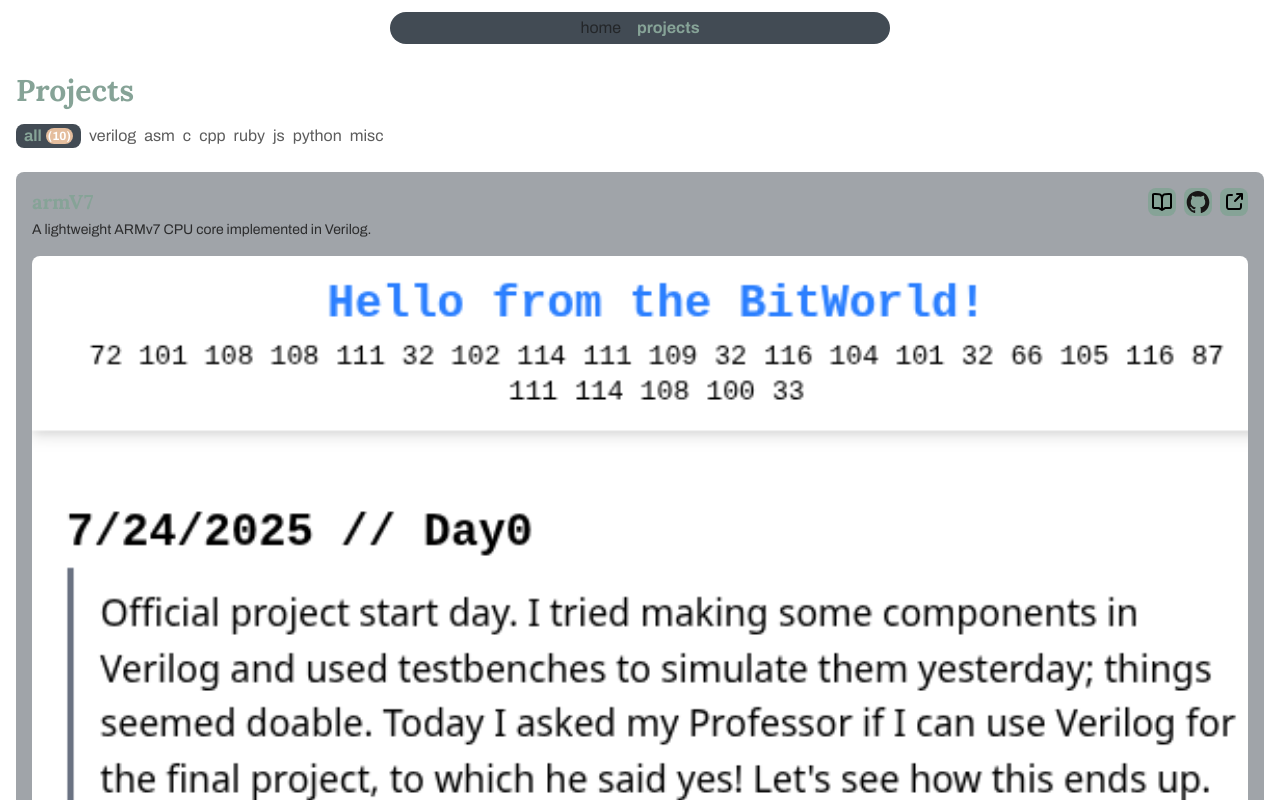
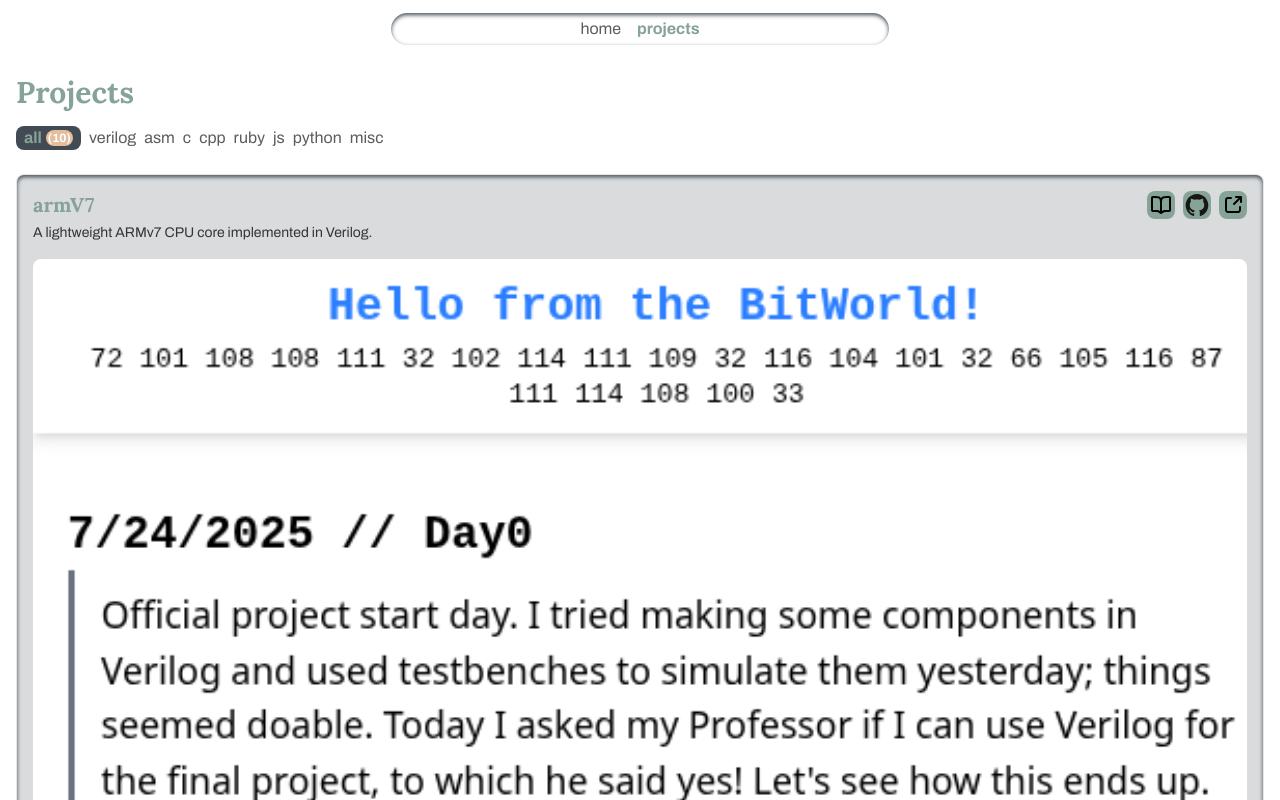
Before and after one commit to amrxt1/amritv, a Next.js app: page /project in a window 1280 px wide. Shown: the top 800 px of the page. Built offline with nearby package versions, Linux system fonts and the light colour scheme.

Commit message:
Improve glassmorphism

```diff
--- a/src/app/project/layout.js
+++ b/src/app/project/layout.js
@@ -12,9 +12,9 @@ export default function ProjectsLayout({ children }) {
   return (
     <>
       <Container className="sticky top-0 z-50 py-3">
-        <div className="absolute inset-0 -z-10 bg-none backdrop-blur-2xl [mask:linear-gradient(to_top,transparent_0%,black_100%)]" />
+        <div className="absolute inset-0 -z-10 bg-white/2 backdrop-blur-lg [mask:linear-gradient(to_top,transparent,black)]" />
         <nav className="flex justify-center">
-          <div className="bg-surface text-text/70 flex min-w-[40%] justify-center gap-4 rounded-full px-8 py-1">
+          <div className="text-text/70 shadow-surface flex min-w-[40%] justify-center gap-4 rounded-full border border-white/30 bg-white/5 px-8 py-1 shadow-inner backdrop-blur-[3px]">
             <Link href={"/"}>home</Link>
             <Link
               href="/project"
--- a/src/components/Footer.jsx
+++ b/src/components/Footer.jsx
@@ -4,7 +4,7 @@ const Footer = () => {
   return (
     <Container className={"mt-72 pb-4"}>
       <footer className="relative text-center">
-        <div className="bg-primary absolute -bottom-5 left-1/2 -z-10 size-15 -translate-x-1/2 rounded-full blur-3xl" />
+        <div className="bg-primary/40 absolute -bottom-7 left-1/2 -z-10 size-30 -translate-x-1/2 rounded-full blur-3xl" />
         <p>2025 Amritveer Singh</p>
         <a
           href="https://github.com/amrxt1"
--- a/src/components/ProjectsRenderer.jsx
+++ b/src/components/ProjectsRenderer.jsx
@@ -172,7 +172,7 @@ const ALL_TECH = [
 function ProjectCard({ project, minimal }) {
   return (
     <motion.div
-      className="bg-surface/50 text-text/85 mb-24 rounded-lg p-4"
+      className="bg-surface/20 text-text/85 shadow-surface mb-24 overflow-clip rounded-lg border border-white/30 p-4 shadow-inner"
       initial={{ y: 40, opacity: 0.15 }}
       whileInView={{ y: 0, opacity: 1 }}
       transition={{ duration: 0.4, ease: "easeOut" }}
```
